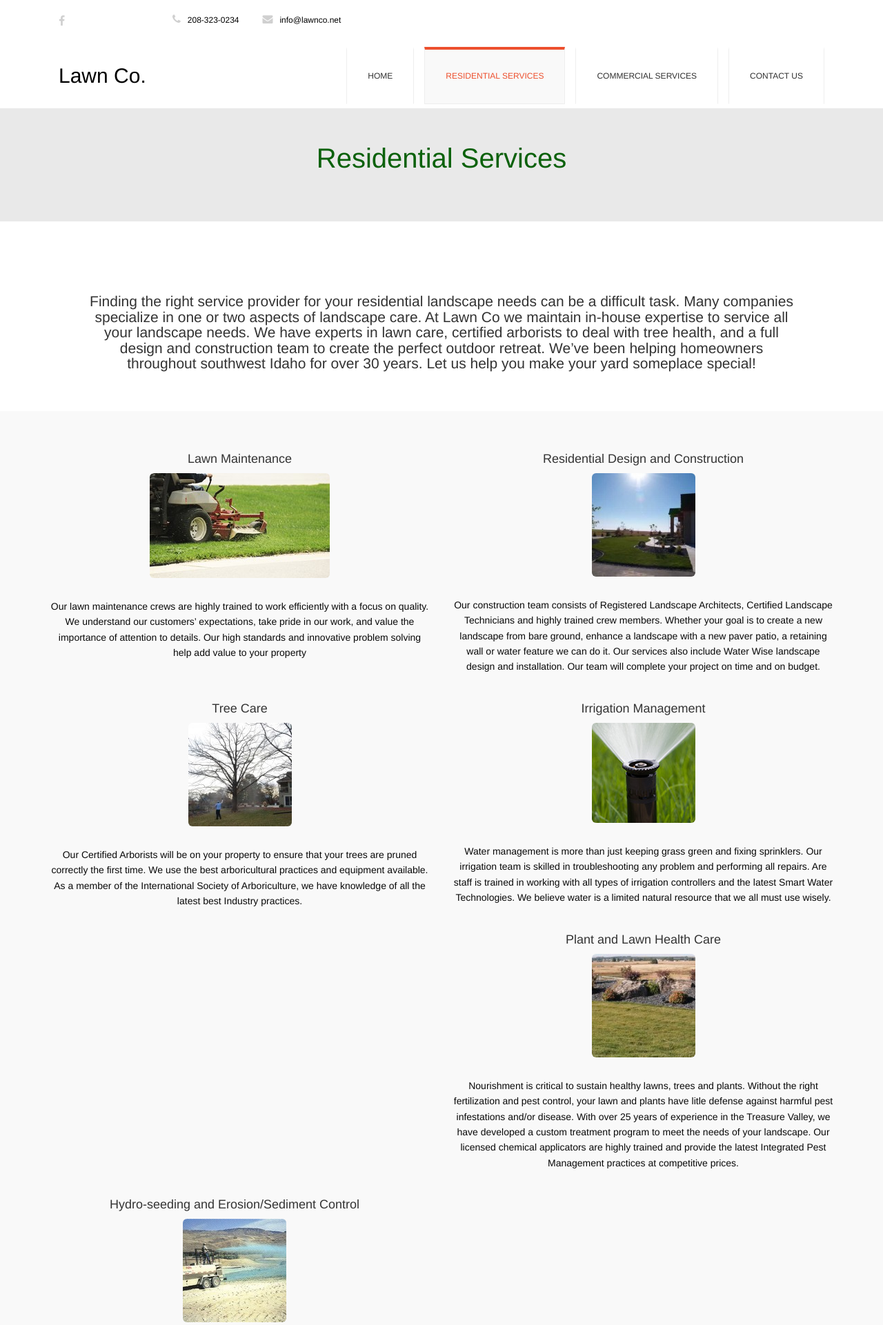
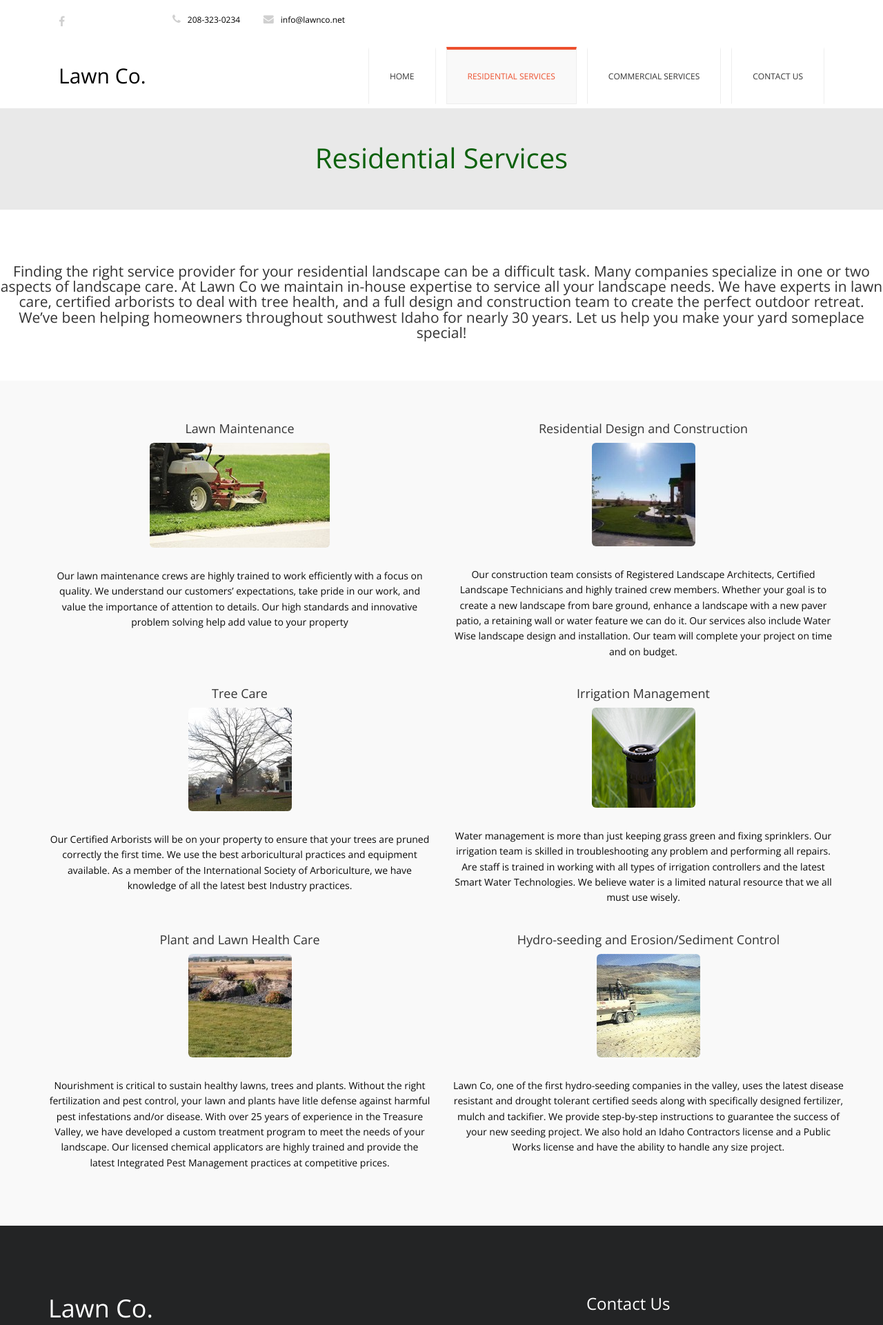
Before and after one commit to RedX-co/LawnCo, a PHP site: page /Residential.html in a window 1280 px wide. Shown: the top 1921 px of the page at 69% size. Run offline with PHP 8.4, Linux system fonts and the light colour scheme.

Commit message:
Revert "Changed font and small update"
This reverts commit fbc4e0b13ace58520adde6caa5b26e9702ef489b.

```diff
--- a/Residential.html
+++ b/Residential.html
@@ -69,18 +69,14 @@
 		<h2>Residential Services</h2>
 	</div>
 
-  <br></br>
-
-  <div class="container">
     <div class="jumbotron">
       <p>
-        Finding the right service provider for your residential landscape needs can be a difficult task.
+        Finding the right service provider for your residential landscape can be a difficult task.
         Many companies specialize in one or two aspects of landscape care. At Lawn Co we maintain in-house expertise to service all your landscape needs.
         We have experts in lawn care, certified arborists to deal with tree health, and a full design and construction team to create the perfect outdoor retreat.
-        We’ve been helping homeowners throughout southwest Idaho for over 30 years. Let us help you make your yard someplace special!
+        We’ve been helping homeowners throughout southwest Idaho for nearly 30 years. Let us help you make your yard someplace special!
       </p>
     </div>
-  </div>
 
 
     <div class="our-services">
--- a/css/style.css
+++ b/css/style.css
@@ -16,21 +16,21 @@
 
 
 body {
-	font-family:"Arial Black", Gadget, sans-serif
-	font-size:16px;
+	font-family:'Open Sans', Arial, sans-serif;
+	font-size:14px;
 	font-weight:300;
 	line-height:1.6em;
-	color:#00000;
+	color:#333;
 	background-color:#fff;
 }
 
 hi,h2,h3,h4,h5,h6 {
-	color:#00000;
+	color:#333;
 	line-height:1.1em;
 }
 
 p {
-	color:#00000;
+	color:#333;
 }
 a {
     text-decoration:none;
```
